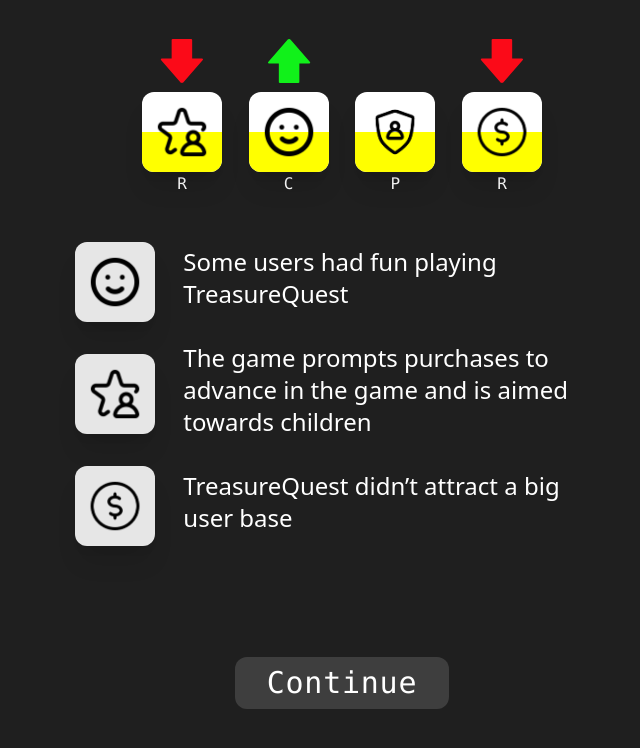
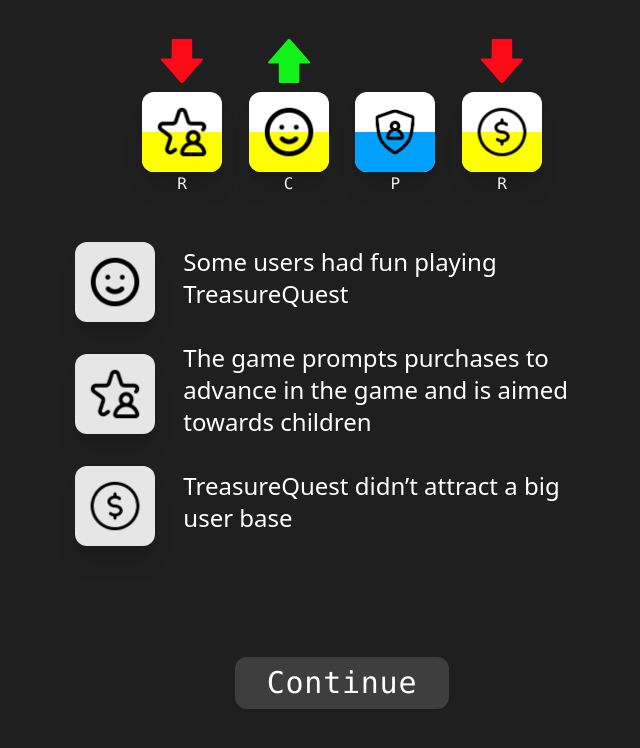
Before and after one commit to daancs/AppStoreEthics, a Next.js app: page /consequence in a window 1280 px wide. Shown: the top 748 px of the page, without its empty margins (298-938 px from the left). Built offline with nearby package versions, Linux system fonts and the light colour scheme.

Commit message:
Unchanged icon progress is now displayed in blue

```diff
--- a/src/components/ConsIndicator.tsx
+++ b/src/components/ConsIndicator.tsx
@@ -8,10 +8,12 @@
 }
 
 export default function ConsIndicator(prop: Indicator){
+    const hasChanged = prop.change!=0;
+
     return (
     <div className="flex direction flex-col items-center">
-        <Arrow pointUp={prop.change>0} visible={prop.change!=0}/>
-        <GameIcon iconName={prop.name} progressValue={prop.value} displayProgress={true} hoverable={false}/>
+        <Arrow pointUp={prop.change>0} visible={hasChanged}/>
+        <GameIcon iconName={prop.name} isUnchanged={!hasChanged} progressValue={prop.value} displayProgress={true} hoverable={false}/>
         <span>{prop.name.charAt(0).toUpperCase()}</span>
     </div>
     );
```
